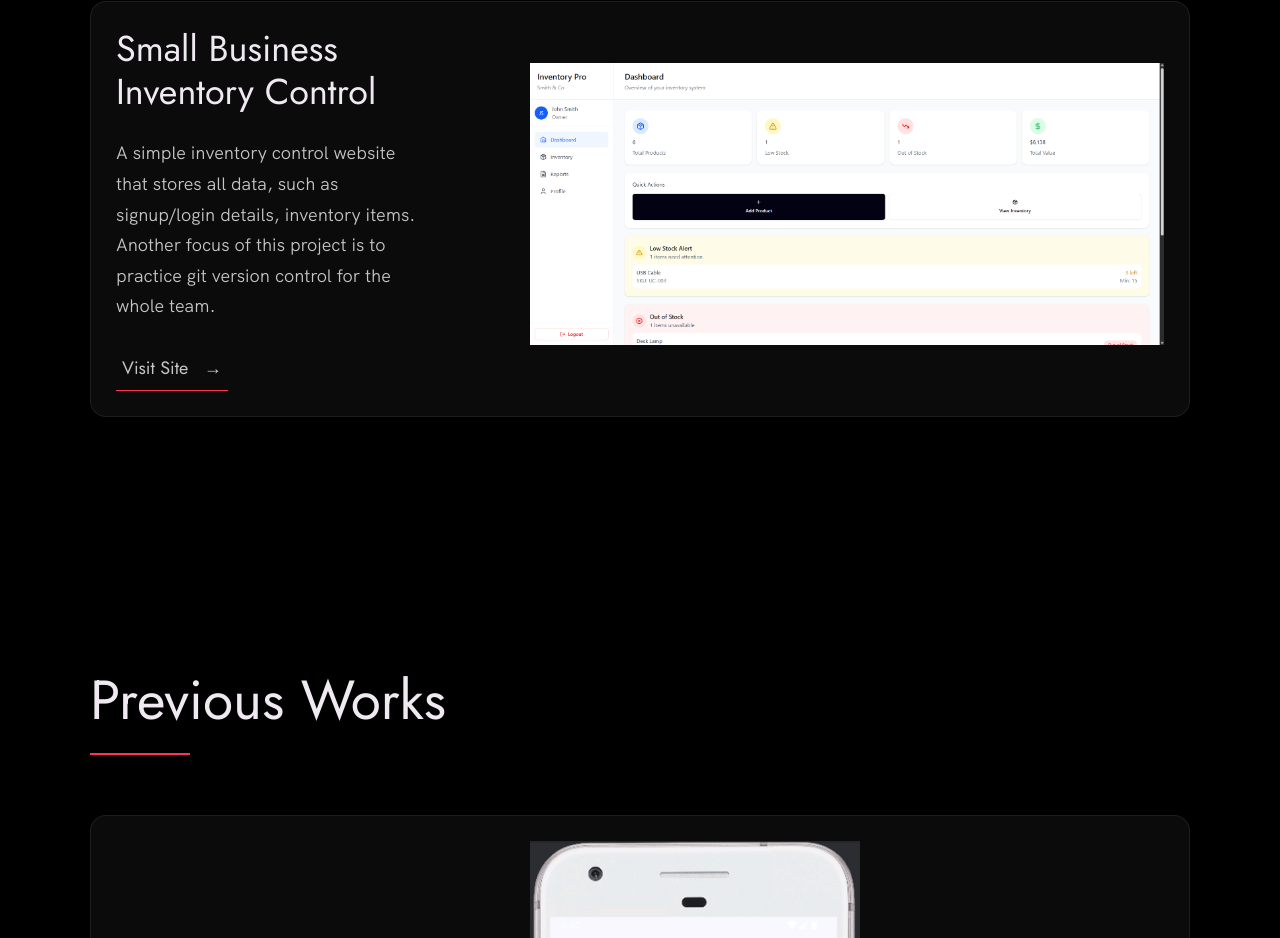
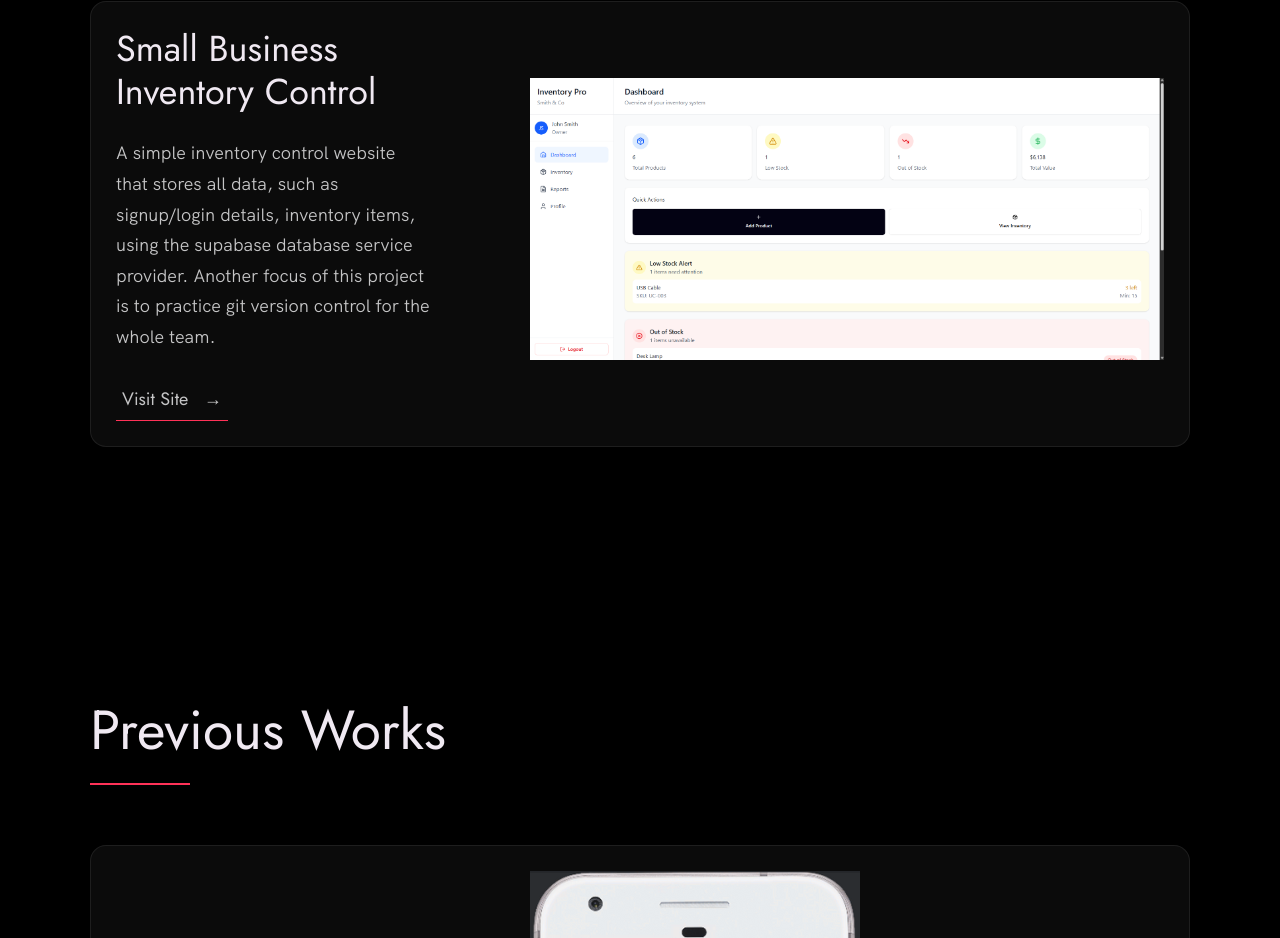
Before and after one commit to Ikenosu/ikenosu.github.io, a plain HTML site: page index.html in a window 1280 px wide. Shown: the part 1067-2005 px from the top of the page. Drawn offline with Linux system fonts and the light colour scheme.

Commit message:
Updated SBIC Description

```diff
--- a/index.html
+++ b/index.html
@@ -45,7 +45,7 @@
               <div class="work__text">
                 <h3>Small Business Inventory Control</h3>
                 <p>
-                  A simple inventory control website that stores all data, such as signup/login details, inventory items. Another focus of this project is to practice git version control for the whole team.
+                  A simple inventory control website that stores all data, such as signup/login details, inventory items, using the supabase database service provider. Another focus of this project is to practice git version control for the whole team.
                 </p>
                 <div class="work__links">
                   <a href="https://github.com/Ikenosu/Small-Business-Inventory-Control" target="_blank" class="link__text">
```
